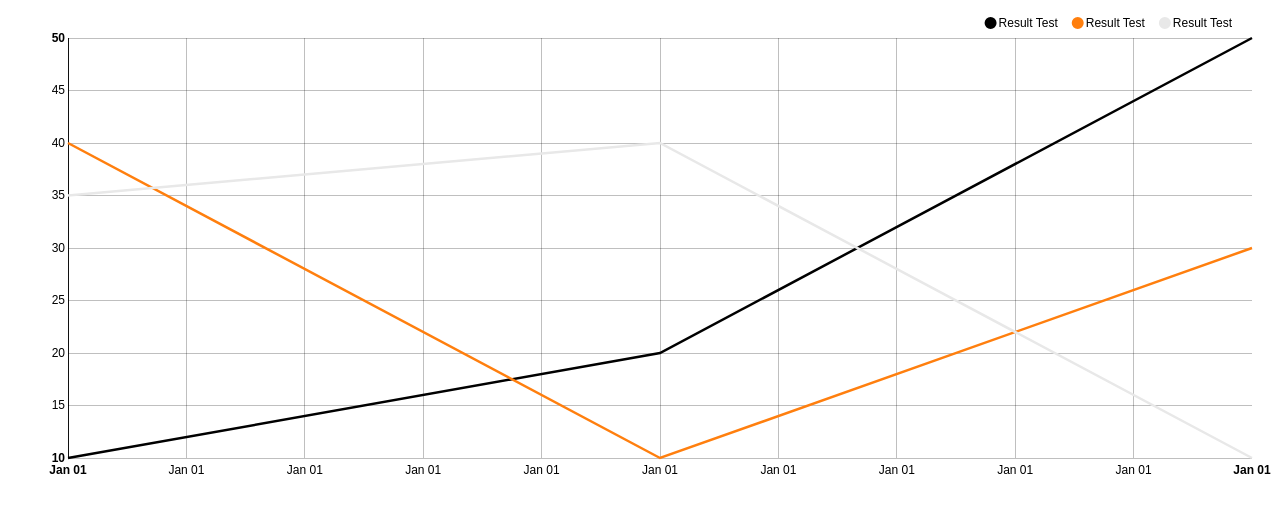
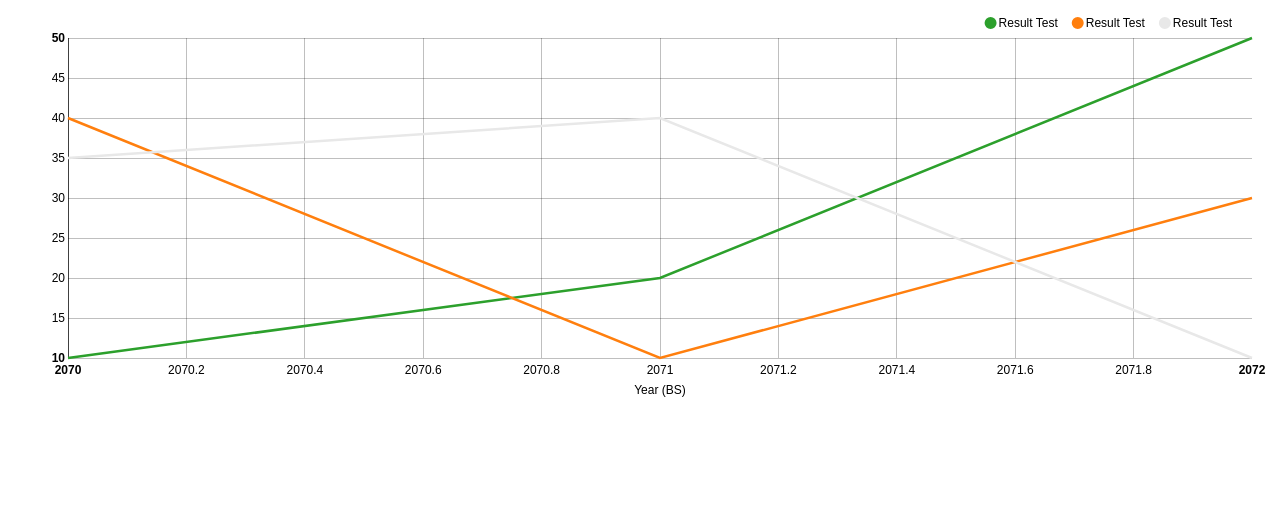
Before and after one commit to hardfire/slc-viz, a plain HTML site: page index.html in a window 1280 px wide. Drawn offline with Linux system fonts and the light colour scheme; files whose address does not match are found by name.

Commit message:
line chart changes

```diff
--- a/assets/css/nv.d3.css
+++ b/assets/css/nv.d3.css
@@ -1,3 +1,9 @@
+#chart svg {
+  height: 400px;
+}
+
+
+/* nvd3 css */
 
 /********************
  * HTML CSS
--- a/index.html
+++ b/index.html
@@ -32,7 +32,7 @@ svg {
 </style>
 <body>
 
-  <div id="chart1">
+  <div id="chart">
     <svg> </svg>
   </div>
 
@@ -46,59 +46,52 @@ svg {
 <script src="assets/js/models/line.js"></script>
 <script src="assets/js/historicalBar.js"></script>
 <script src="assets/js/linePlusBarChart.js"></script>
+
 <script>
 
 
 
 // Wrapping in nv.addGraph allows for '0 timeout render', stores rendered charts in nv.graphs, and may do more in the future... it's NOT required
-var chart;
+var chart = nv.models.lineChart();
 
-nv.addGraph(function() {
-  chart = nv.models.lineChart();
+  chart.xAxis
+      .axisLabel('Year (BS)')
+      .tickFormat(d3.format('.'));
 
-  chart
-      .x(function(d,i) { return i })
+  chart.yAxis
+      .axisLabel('Students')
+      .tickFormat(d3.format('.'));
 
 
-  chart.xAxis // chart sub-models (ie. xAxis, yAxis, etc) when accessed directly, return themselves, not the parent chart, so need to chain separately
-      .tickFormat(function(d) { return d3.time.format('%b %d')(new Date(d)); })
+  var drawGraph=function() {
+    d3.select('#chart svg')
+        .datum(dataval())
+      .transition().duration(500)
+        .call(chart);
 
-  chart.yAxis
-      .axisLabel('Voltage (v)')
-      .tickFormat(d3.format(','));
+    nv.utils.windowResize(chart.update);
 
-  d3.select('#chart1 svg')
-      //.datum([]) //for testing noData
-      .datum(sinAndCos())
-    .transition().duration(500)
-      .call(chart);
+  }
 
-  //TODO: Figure out a good way to do this automatically
-  nv.utils.windowResize(chart.update);
-  //nv.utils.windowResize(function() { d3.select('#chart1 svg').call(chart) });
-
-  chart.dispatch.on('stateChange', function(e) { nv.log('New State:', JSON.stringify(e)); });
-
-  return chart;
-});
+  drawGraph();
 
 
 
-function sinAndCos() {
+function dataval() {
 
   return [
     {
-      values: [ { "x":"2070", "y": 10}, {"x":"2071", "y":20},  {"x":"2072", "y":50} ],
+      values: [ { "x":2070, "y": 10}, {"x":2071, "y":20},  {"x":2072, "y":50} ],
       key: "Result Test",
-      color: "#000"
+      color: "#2ca02c"
     },
     {
-      values: [ { "x":"2070", "y": 40}, {"x":"2071", "y":10},  {"x":"2072", "y":30} ],
+      values: [ { "x":2070, "y": 40}, {"x":2071, "y":10},  {"x":2072, "y":30} ],
       key: "Result Test",
       color: "#ff7f0e"
     },
     {
-      values: [ { "x":"2070", "y": 35}, {"x":"2071", "y":40},  {"x":"2072", "y":10} ],
+      values: [ { "x":2070, "y": 35}, {"x":2071, "y":40},  {"x":2072, "y":10} ],
       key: "Result Test",
       color: "#e8e8e8"
     }
```
